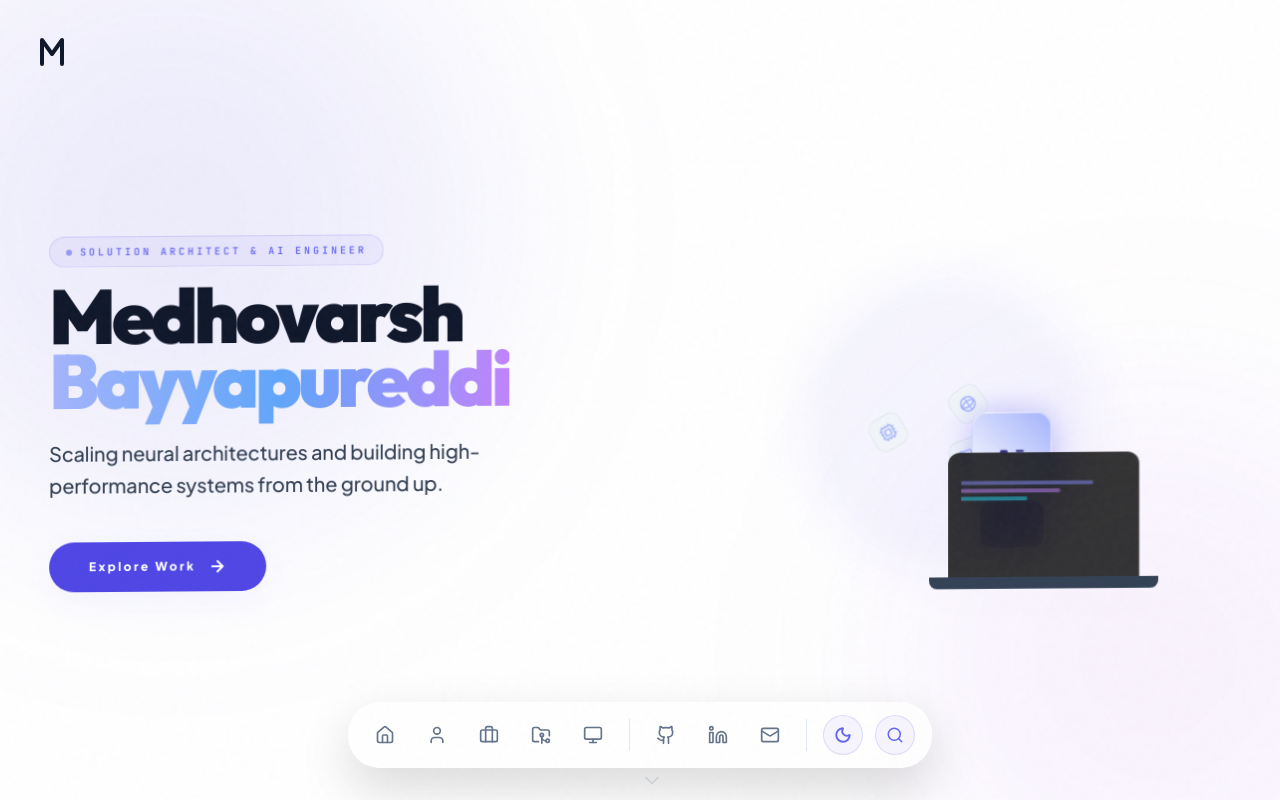
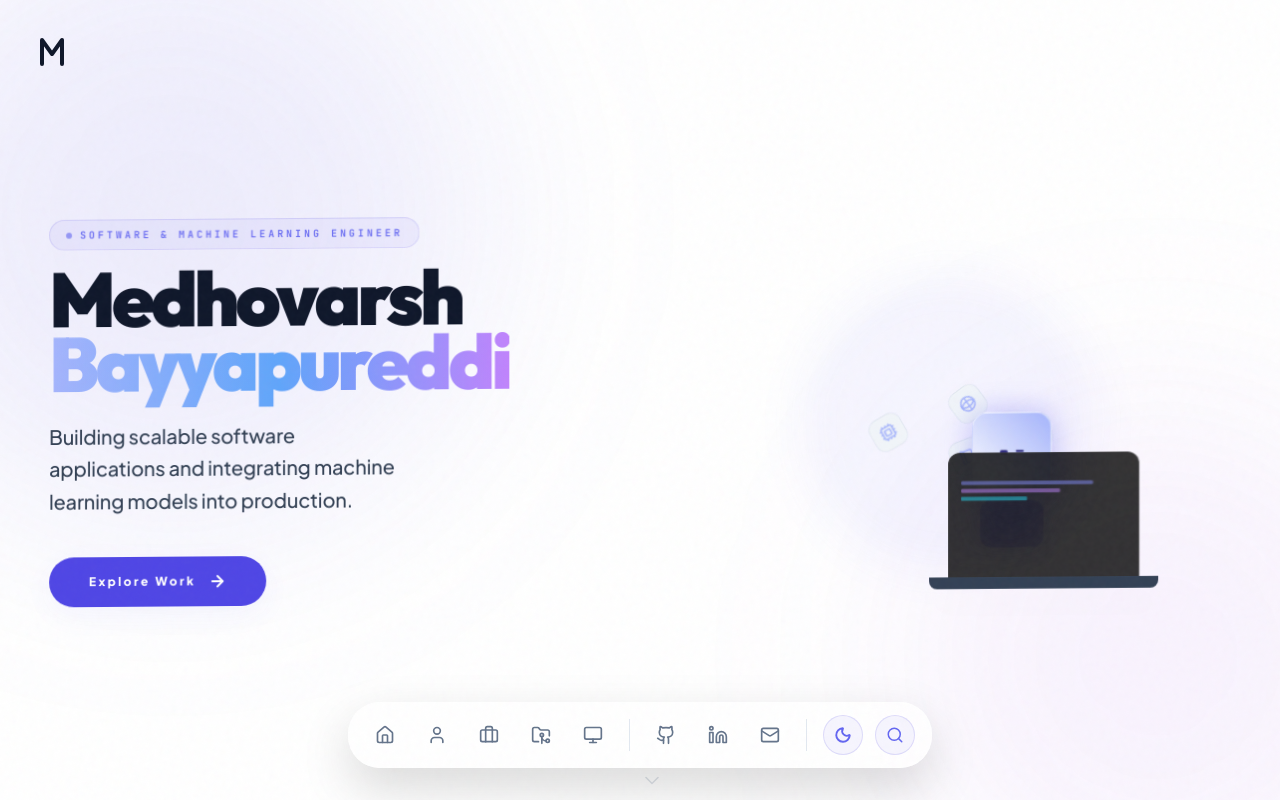
Before and after one commit to Medhovarsh/Medhovarsh-Portfolio, a React (Vite) app: page / in a window 1280 px wide. Shown: the top 800 px of the page. Built offline with nearby package versions, Linux system fonts and the light colour scheme.

Commit message:
Optimize portfolio for Software Engineering roles and FAANG visibility

```diff
--- a/index.html
+++ b/index.html
@@ -5,25 +5,26 @@
   <meta charset="UTF-8" />
   <link rel="icon" type="image/svg+xml" href="/logo.svg" />
   <meta name="viewport" content="width=device-width, initial-scale=1.0" />
-  <title>Medhovarsh Bayyapureddi | Solution Architect & AI Engineer</title>
+  <title>Medhovarsh Bayyapureddi | Software & Machine Learning Engineer</title>
   <meta name="description"
-    content="Medhovarsh Bayyapureddi is a Solution Architect and AI Engineer specializing in scalable distributed systems, machine learning, and cloud computing. (UIUC MS Technology Management)." />
+    content="Portfolio of Medhovarsh Bayyapureddi, a Software and Machine Learning Engineer experienced in building scalable applications, computer vision pipelines, and full-stack systems." />
   <meta name="keywords"
-    content="Medhovarsh Bayyapureddi, Solution Architect, AI Engineer, Machine Learning, Cloud Computing, System Design, Portfolio, UIUC" />
+    content="Medhovarsh Bayyapureddi, Software Engineer, Machine Learning Engineer, Backend Engineer, Computer Vision, AI, Full Stack Developer, UIUC" />
   <meta name="author" content="Medhovarsh Bayyapureddi" />
 
   <!-- Open Graph -->
   <meta property="og:type" content="website" />
   <meta property="og:url" content="https://medhovarsh.com/" />
-  <meta property="og:title" content="Medhovarsh Bayyapureddi | Solution Architect & AI Engineer" />
-  <meta property="og:description" content="Building intelligent systems and scalable architecture." />
+  <meta property="og:title" content="Medhovarsh Bayyapureddi | Software & Machine Learning Engineer" />
+  <meta property="og:description" content="Software Engineer focused on scalable applications and machine learning." />
   <meta property="og:image" content="/og-image.png" />
 
   <!-- Twitter -->
   <meta property="twitter:card" content="summary_large_image" />
   <meta property="twitter:url" content="https://medhovarsh.com/" />
-  <meta property="twitter:title" content="Medhovarsh Bayyapureddi | Solution Architect & AI Engineer" />
-  <meta property="twitter:description" content="Building intelligent systems and scalable architecture." />
+  <meta property="twitter:title" content="Medhovarsh Bayyapureddi | Software & Machine Learning Engineer" />
+  <meta property="twitter:description"
+    content="Software Engineer focused on scalable applications and machine learning." />
   <meta property="twitter:image" content="/og-image.png" />
 
   <link rel="preconnect" href="https://fonts.googleapis.com">
--- a/src/components/Hero.tsx
+++ b/src/components/Hero.tsx
@@ -156,7 +156,7 @@ const Hero = () => {
                                     }}
                                 >
                                     <span className="w-1.5 h-1.5 rounded-full bg-indigo-500 animate-pulse" />
-                                    Solution Architect & AI Engineer
+                                    {portfolioData.personalInfo.title}
                                 </div>
                                 <h1 className="text-[clamp(3rem,6vw,5.5rem)] font-black tracking-ultra-tight leading-[0.85] text-glow-white">
                                     Medhovarsh <br />
@@ -166,7 +166,7 @@ const Hero = () => {
                                 </h1>
                             </div>
                             <p className="max-w-md text-xl font-medium leading-relaxed text-balance" style={{ color: 'var(--theme-text-secondary)' }}>
-                                Scaling neural architectures and building high-performance systems from the ground up.
+                                Building scalable software applications and integrating machine learning models into production.
                             </p>
                             <div className="flex gap-4 mt-4">
                                 <a
@@ -201,7 +201,7 @@ const Hero = () => {
                             }}
                         >
                             <span className="w-1.5 h-1.5 rounded-full bg-indigo-500 animate-pulse" />
-                            Solution Architect & AI Engineer
+                            {portfolioData.personalInfo.title}
                         </div>
                         <h1 className="text-4xl font-black leading-[0.9] tracking-ultra-tight text-balance text-glow-white">
                             {name.split(' ')[0]} <br />
@@ -210,7 +210,7 @@ const Hero = () => {
                             </span>
                         </h1>
                         <p className="text-base font-medium max-w-xs leading-relaxed text-balance" style={{ color: 'var(--theme-text-secondary)' }}>
-                            Scaling neural architectures and building high-performance systems from the ground up.
+                            Building scalable software applications and integrating machine learning models into production.
                         </p>
                         <div className="my-8">
                             <BotScene />
--- a/src/data/portfolio.ts
+++ b/src/data/portfolio.ts
@@ -1,12 +1,12 @@
 export const portfolioData = {
     personalInfo: {
         name: "Medhovarsh Bayyapureddi",
-        title: "Solution Architect & AI Engineer",
+        title: "Software & Machine Learning Engineer",
         email: "medhovarshb@gmail.com",
         phone: "+1 (786)-483-0198",
         linkedin: "https://www.linkedin.com/in/medhovarsh-bayyapureddi/",
         github: "https://github.com/Medhovarsh",
-        bio: "Bridging ML research and production — from medical imaging pipelines to real-time computer vision. MS in Technology Management from UIUC, with published work at Springer and IEEE."
+        bio: "Software Engineer specializing in machine learning and full-stack development. Experienced in building robust medical imaging pipelines and real-time computer vision applications. MS in Technology Management at UIUC."
     },
     education: [
         {
```
